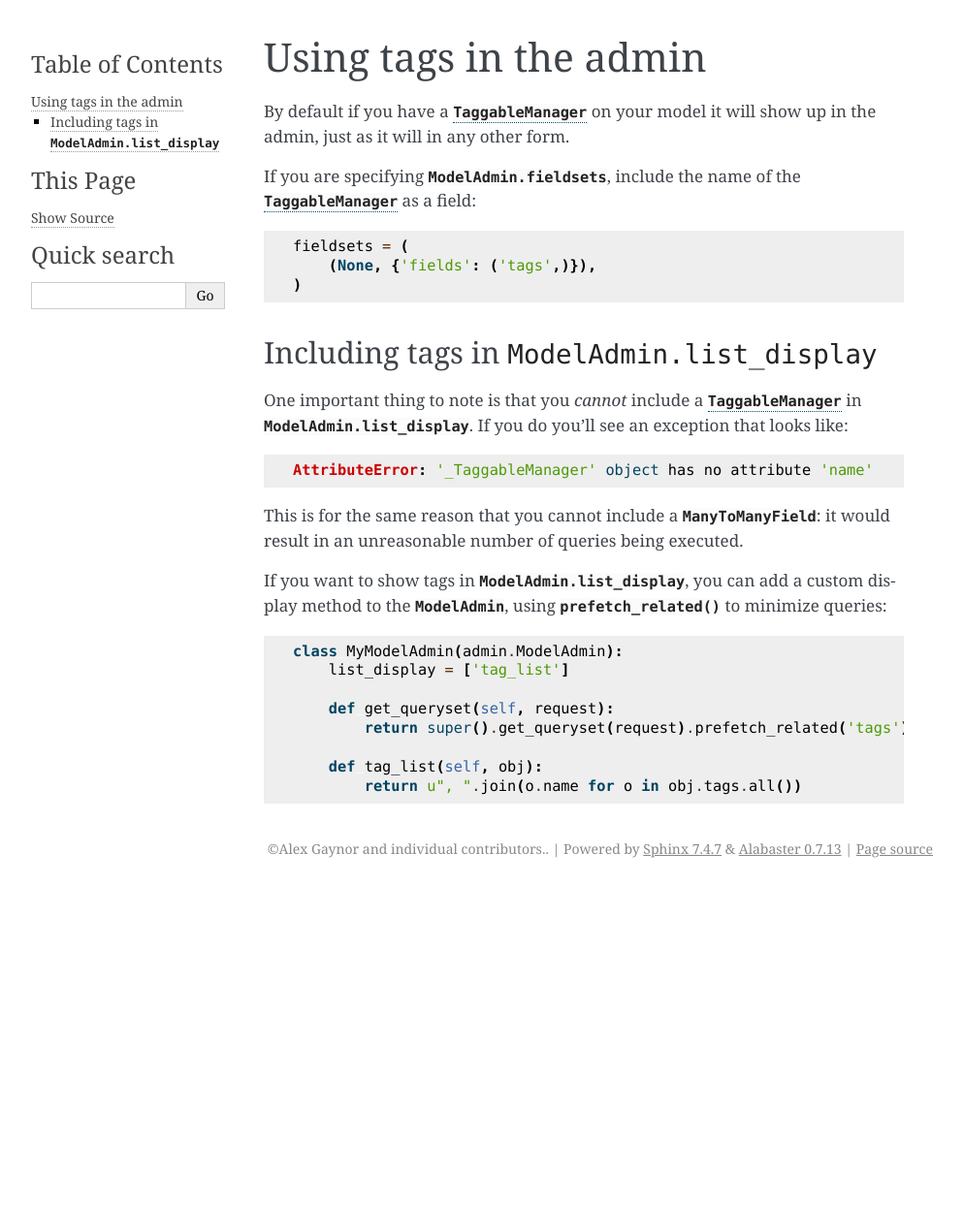
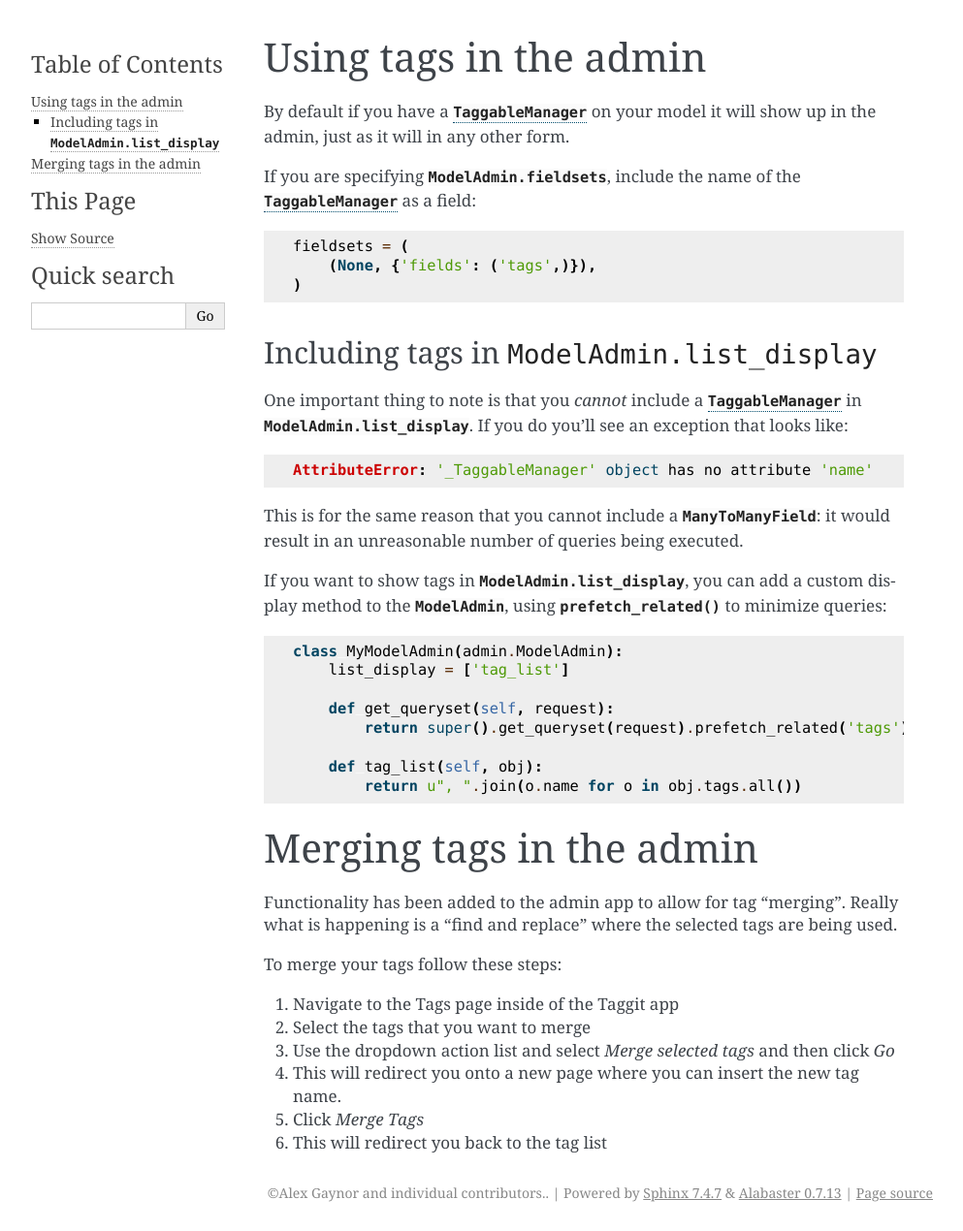
Before and after one commit to jazzband/django-taggit, a Sphinx documentation site: the page built from docs/admin.rst, in a window 1280 px wide. Shown: the whole page at 97% size, without its empty margins (148-1141 px from the left). Built offline with Sphinx 7.4.7, drawn with Linux system fonts in a browser that asks for light colours; before the commit the page ends 915 px from its top, so only the background shows below that.

Commit message:
updating docs and CHANGELOG

```diff
--- a/CHANGELOG.rst
+++ b/CHANGELOG.rst
@@ -10,6 +10,7 @@
   We believe that this should not cause a noticable performance change, and the number of queries involved should not change.
 * Add Django 5.0 support (no code changes were needed, but now we test this release).
 * Add Python 3.12 support
+* Added functionality for tag merging
 
 5.0.1 (2023-10-26)
 ~~~~~~~~~~~~~~~~~~
--- a/docs/admin.rst
+++ b/docs/admin.rst
@@ -39,3 +39,19 @@
 
         def tag_list(self, obj):
             return u", ".join(o.name for o in obj.tags.all())
+
+
+Merging tags in the admin
+=======================
+
+Functionality has been added to the admin app to allow for tag "merging".
+Really what is happening is a "find and replace" where the selected tags are being used.
+
+To merge your tags follow these steps:
+
+1. Navigate to the Tags page inside of the Taggit app
+2. Select the tags that you want to merge
+3. Use the dropdown action list and select `Merge selected tags` and then click `Go`
+4. This will redirect you onto a new page where you can insert the new tag name.
+5. Click `Merge Tags`
+6. This will redirect you back to the tag list
```
